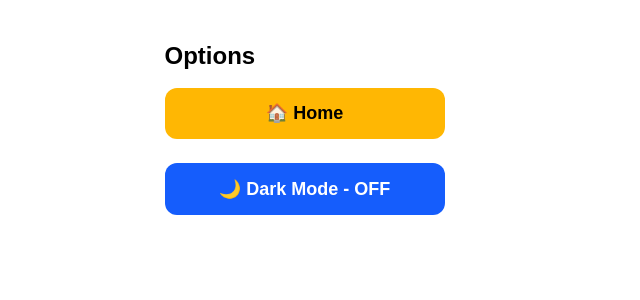
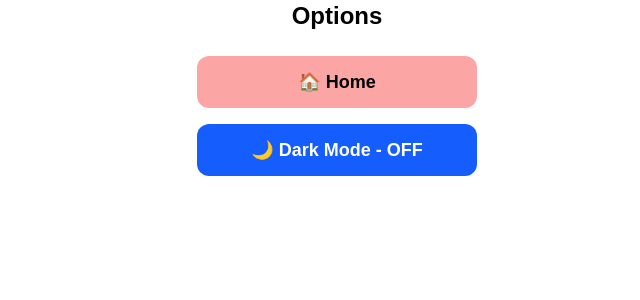
Before and after one commit to marvinalnashi/cookbook-frontend, a Next.js app: page /options in a window 1280 px wide. Shown: the top 300 px of the page, without its empty margins (303-943 px from the left). Built offline with nearby package versions, Linux system fonts and the light colour scheme.

Commit message:
Improved dark mode

```diff
--- a/src/app/layout.tsx
+++ b/src/app/layout.tsx
@@ -1,6 +1,7 @@
+import "./globals.css";
 import type { Metadata } from "next";
-import "./globals.css";
-import ThemeWrapper from "./theme-wrapper";
+import { ThemeProvider } from "./theme-context";
+import React from "react";
 
 export const metadata: Metadata = {
     title: "Little Chef's Cookbook",
@@ -11,7 +12,9 @@ export default function RootLayout({ children }: { children: React.ReactNode })
     return (
         <html lang="en">
         <body>
-        <ThemeWrapper>{children}</ThemeWrapper>
+        <ThemeProvider>
+            {children}
+        </ThemeProvider>
         </body>
         </html>
     );
--- a/src/app/options/page.tsx
+++ b/src/app/options/page.tsx
@@ -1,47 +1,32 @@
 "use client";
 
+import { useTheme } from "../theme-context";
 import { useRouter } from "next/navigation";
-import { useEffect, useState } from "react";
 
 export default function OptionsPage() {
+    const { theme, toggleTheme } = useTheme();
     const router = useRouter();
-    const [isDark, setIsDark] = useState(false);
-
-    useEffect(() => {
-        const theme = localStorage.getItem("theme") || "light";
-        setIsDark(theme === "dark");
-    }, []);
-
-    const toggleDarkMode = () => {
-        const newMode = isDark ? "light" : "dark";
-        localStorage.setItem("theme", newMode);
-        setIsDark(!isDark);
-
-        if (newMode === "dark") {
-            document.documentElement.classList.add("dark");
-        } else {
-            document.documentElement.classList.remove("dark");
-        }
-    };
 
     return (
-        <div className="p-6 space-y-6">
-            <h1 className="text-2xl font-bold mb-4">Options</h1>
+        <div className="flex flex-col items-center">
+            <h1 className="text-2xl font-bold mb-6">Options</h1>
 
             <button
-                className="bg-[#FFB703] hover:bg-orange-500 text-black dark:text-white font-bold py-2 px-4 rounded"
                 onClick={() => router.push("/")}
+                className="flex items-center justify-center w-60 px-4 py-4 rounded-2xl bg-[#FCA5A5] text-black dark:text-white text-lg font-bold mb-4 hover:bg-[#EF4444]"
             >
                 🏠 Home
             </button>
 
             <button
-                className={`w-full py-2 px-4 rounded text-lg font-bold ${
-                    isDark ? "bg-green-600 text-white" : "bg-blue-600 text-white"
+                onClick={toggleTheme}
+                className={`flex items-center justify-center w-60 px-4 py-4 rounded-2xl text-lg font-bold mb-4 ${
+                    theme === "dark"
+                        ? "bg-green-600 text-white"
+                        : "bg-blue-600 text-white"
                 }`}
-                onClick={toggleDarkMode}
             >
-                {isDark ? "🌙 Dark Mode - ON" : "🌙 Dark Mode - OFF"}
+                {theme === "dark" ? "🌙 Dark Mode - ON" : "🌙 Dark Mode - OFF"}
             </button>
         </div>
     );
--- a/src/app/recipes/[id]/cook/guided-cooking/page.tsx
+++ b/src/app/recipes/[id]/cook/guided-cooking/page.tsx
@@ -81,8 +81,8 @@ export default function GuidedCookingPage() {
         <main className="flex flex-col items-center justify-start w-full h-screen px-4 py-6 overflow-y-auto">
             <div className="flex flex-col items-center mb-6 w-full max-w-md">
                 <h1 className="text-2xl font-bold text-center mb-2">{recipe.title}</h1>
-                <p className="text-center text-md text-gray-800 mb-2">{recipe.description}</p>
-                <p className="text-center text-md text-gray-700 mb-4">
+                <p className="text-center text-md mb-2">{recipe.description}</p>
+                <p className="text-center text-md mb-4">
                     <strong>Ingredients:</strong> {recipe.ingredients.join(", ")}
                 </p>
 
--- a/src/app/recipes/filtered/page.tsx
+++ b/src/app/recipes/filtered/page.tsx
@@ -33,12 +33,12 @@ export default function FilteredRecipesPage() {
                 />
             </div>
 
-            <div className="bg-[#FDBA74] text-center text-black dark:text-white font-bold text-lg px-6 py-3 rounded-full shadow mb-6">
+            <div className="bg-[#FDBA74] text-center text-black font-bold text-lg px-6 py-3 rounded-full shadow mb-6">
                 PICK YOUR NIBBLE:
             </div>
 
             <button
-                className="flex items-center justify-between gap-2 w-full max-w-xs px-4 py-4 rounded-2xl bg-[#FCA5A5] text-black dark:text-white text-lg font-bold mb-4 transition-all hover:bg-[#EF4444]"
+                className="flex items-center justify-between gap-2 w-full max-w-xs px-4 py-4 rounded-2xl bg-[#FCA5A5] text-black text-lg font-bold mb-4 transition-all hover:bg-[#EF4444]"
                 onClick={() => {
                     localStorage.removeItem("includedIngredients");
                     localStorage.removeItem("excludedIngredients");
@@ -54,7 +54,7 @@ export default function FilteredRecipesPage() {
             {recipes.map((recipe) => (
                 <button
                     key={recipe.id}
-                    className="flex items-center justify-between gap-2 w-full max-w-xs px-4 py-4 rounded-2xl bg-[#B9FBC0] text-black dark:text-white text-lg font-bold mb-4 transition-all hover:bg-[#34D399]"
+                    className="flex items-center justify-between gap-2 w-full max-w-xs px-4 py-4 rounded-2xl bg-[#B9FBC0] text-black text-lg font-bold mb-4 transition-all hover:bg-[#34D399]"
                     onClick={() => router.push(`/recipes/${recipe.id}/cook`)}
                 >
                     <span className="text-2xl">🍽️</span>
--- a/src/app/recipes/page.tsx
+++ b/src/app/recipes/page.tsx
@@ -53,12 +53,12 @@ export default function RecipesPage() {
                 />
             </div>
 
-            <div className="bg-[#FDBA74] text-center text-black dark:text-white font-bold text-lg px-6 py-3 rounded-full shadow mb-6">
+            <div className="bg-[#FDBA74] text-center text-black font-bold text-lg px-6 py-3 rounded-full shadow mb-6">
                 PICK YOUR NIBBLE:
             </div>
 
             <button
-                className="flex items-center justify-between gap-2 w-full max-w-xs px-4 py-4 rounded-2xl bg-[#FCA5A5] text-black dark:text-white text-lg font-bold mb-4 transition-all hover:bg-[#EF4444]"
+                className="flex items-center justify-between gap-2 w-full max-w-xs px-4 py-4 rounded-2xl bg-[#FCA5A5] text-black text-lg font-bold mb-4 transition-all hover:bg-[#EF4444]"
                 onClick={() => {
                     localStorage.removeItem("includedIngredients");
                     localStorage.removeItem("excludedIngredients");
@@ -74,7 +74,7 @@ export default function RecipesPage() {
             {recipes.map((recipe) => (
                 <button
                     key={recipe.id}
-                    className="flex items-center justify-between gap-2 w-full max-w-xs px-4 py-4 rounded-2xl bg-[#B9FBC0] text-black dark:text-white text-lg font-bold mb-4 transition-all hover:bg-[#34D399]"
+                    className="flex items-center justify-between gap-2 w-full max-w-xs px-4 py-4 rounded-2xl bg-[#B9FBC0] text-black text-lg font-bold mb-4 transition-all hover:bg-[#34D399]"
                     onClick={() => router.push(`/recipes/${recipe.id}/cook`)}
                 >
                     <span className="text-2xl">🍽️</span>
--- /dev/null
+++ b/src/app/theme-context.tsx
@@ -0,0 +1,55 @@
+"use client";
+
+import React, { createContext, useContext, useEffect, useState } from "react";
+
+type Theme = "light" | "dark";
+
+interface ThemeContextType {
+    theme: Theme;
+    toggleTheme: () => void;
+    setTheme: (theme: Theme) => void;
+}
+
+const ThemeContext = createContext<ThemeContextType | undefined>(undefined);
+
+export const ThemeProvider = ({ children }: { children: React.ReactNode }) => {
+    const [theme, setThemeState] = useState<Theme>("light");
+
+    useEffect(() => {
+        const stored = localStorage.getItem("theme") as Theme;
+        if (stored === "dark") {
+            setThemeState("dark");
+            document.documentElement.classList.add("dark");
+        } else {
+            setThemeState("light");
+            document.documentElement.classList.remove("dark");
+        }
+    }, []);
+
+    const setTheme = (newTheme: Theme) => {
+        localStorage.setItem("theme", newTheme);
+        setThemeState(newTheme);
+
+        if (newTheme === "dark") {
+            document.documentElement.classList.add("dark");
+        } else {
+            document.documentElement.classList.remove("dark");
+        }
+    };
+
+    const toggleTheme = () => {
+        setTheme(theme === "dark" ? "light" : "dark");
+    };
+
+    return (
+        <ThemeContext.Provider value={{ theme, toggleTheme, setTheme }}>
+            {children}
+        </ThemeContext.Provider>
+    );
+};
+
+export const useTheme = (): ThemeContextType => {
+    const context = useContext(ThemeContext);
+    if (!context) throw new Error("useTheme must be used within ThemeProvider");
+    return context;
+};
--- a/src/app/theme-wrapper.tsx
+++ b/src/app/theme-wrapper.tsx
@@ -1,19 +1,17 @@
 "use client";
 
-import React, { useEffect } from "react";
+import { useTheme } from "./theme-context";
+import React from "react";
 
 export default function ThemeWrapper({ children }: { children: React.ReactNode }) {
-    useEffect(() => {
-        const theme = localStorage.getItem("theme") || "light";
-        if (theme === "dark") {
-            document.documentElement.classList.add("dark");
-        } else {
-            document.documentElement.classList.remove("dark");
-        }
-    }, []);
+    const { theme } = useTheme();
 
     return (
-        <div className="flex flex-col items-center justify-start h-screen overflow-y-auto px-6 py-4 bg-background text-text dark:bg-gray-900 dark:text-white transition-colors">
+        <div
+            className={`flex flex-col items-center justify-start h-screen overflow-y-auto px-6 py-4 transition-colors ${
+                theme === "dark" ? "bg-gray-900 text-white" : "bg-white text-black"
+            }`}
+        >
             {children}
         </div>
     );
--- a/src/components/led-status.tsx
+++ b/src/components/led-status.tsx
@@ -36,7 +36,7 @@ export default function LEDStatus() {
 
     return (
         <div className="p-4">
-            <h2 className="text-xl !dark:text-white font-semibold">LED Status</h2>
+            <h2 className="text-xl font-semibold">LED Status</h2>
             <p><strong>LEDs On:</strong> {ledState.power === "on" ? "Yes" : "No"}</p>
             <p><strong>Current Color:</strong> {ledState.power === "on" ? `#${ledState.color}` : "N/A"}</p>
         </div>
```
Also changed, not shown: src/app/confirmation/page.tsx (+4 -4 lines), src/app/help-me-decide/page.tsx (+4 -4 lines), src/app/page.tsx (+5 -5 lines), src/app/recipes/[id]/page.tsx (+4 -4 lines).
